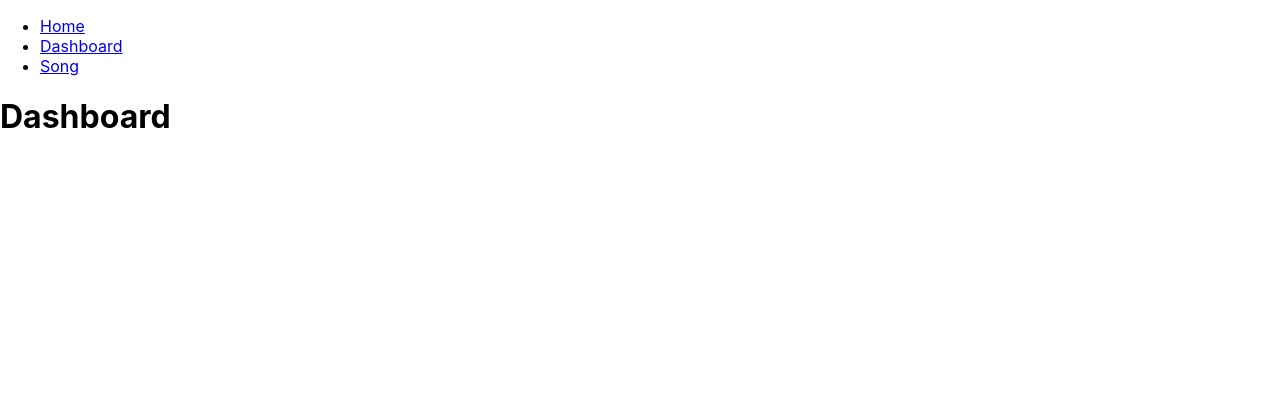
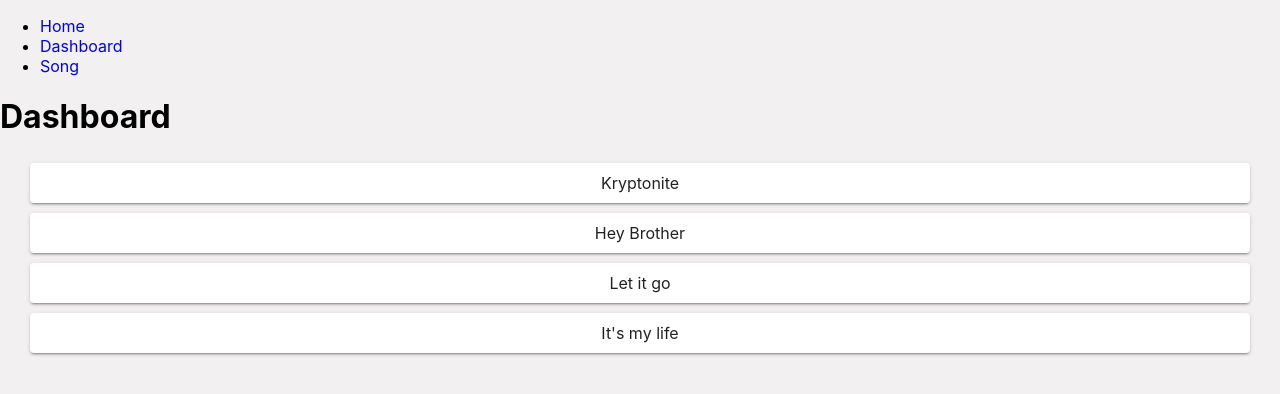
Before and after one commit to Sofia-Ortega/practice_log, a React (Create React App) app: page /dashboard in a window 1280 px wide. Shown: the top 394 px of the page. Built offline with nearby package versions, Linux system fonts and the light colour scheme.

Commit message:
tags sends you to page

```diff
--- a/src/App.css
+++ b/src/App.css
@@ -1,3 +1,8 @@
-.App {
-  text-align: center;
+
+body {
+  background-color: #f2f0f0;
 }
+
+a:link {
+  text-decoration: none;
+}
--- a/src/App.js
+++ b/src/App.js
@@ -1,4 +1,5 @@
 import React from "react";
+import "./App.css"
 import {
   BrowserRouter as Router,
   Switch,
@@ -12,7 +13,7 @@ import SongPage from "./components/SongPage/SongPage";
 export default function App() {
   return (
     <Router>
-      <div>
+      <div >
         <nav>
           <ul>
             <li>
--- a/src/components/Dashboard/Dashboard.js
+++ b/src/components/Dashboard/Dashboard.js
@@ -1,9 +1,12 @@
 import React from "react"
+import SongTags from "./SongTags"
 
+const songs = ["Kryptonite", "Hey Brother", "Let it go", "It's my life"]
 export default function Dashboard() {
   return (
     <div>
       <h1>Dashboard</h1>
+      <SongTags songs={songs} />
 
       <div>
 
--- a/src/components/Dashboard/SongTag.js
+++ b/src/components/Dashboard/SongTag.js
@@ -1,9 +1,30 @@
 import React from "react"
+import {Link} from "react-router-dom"
+import { makeStyles } from "@material-ui/core/styles"
+import Paper from "@material-ui/core/Paper"
+const useStyles = makeStyles((theme) => ({
+  root: {
+    padding: "5px 30px",
+  },
+  paper: {
+    padding: "10px",
+    textAlign: "center",
+  }
+}))
+export default function SongTag({title}) {
+  const classes = useStyles();
 
-export default function SongTag({title}) {
   return (
-    <div>
-      Song: {title}
+    <div className={classes.root}>
+      <Link to="/song">
+        <Paper
+          className={classes.paper}
+          elevation={2}
+        >
+          {title}
+        </Paper>
+      </Link>
+
     </div>
   )
 }
--- a/src/components/Dashboard/SongTags.js
+++ b/src/components/Dashboard/SongTags.js
@@ -4,9 +4,9 @@ export default function SongTags({songs}) {
   return (
     <div>
       {
-        songs.map(() => {
-
-        })
+        songs.map((title, index) => (
+          <SongTag title={title} key={index} />
+        ))
       }
     </div>
   )
```
